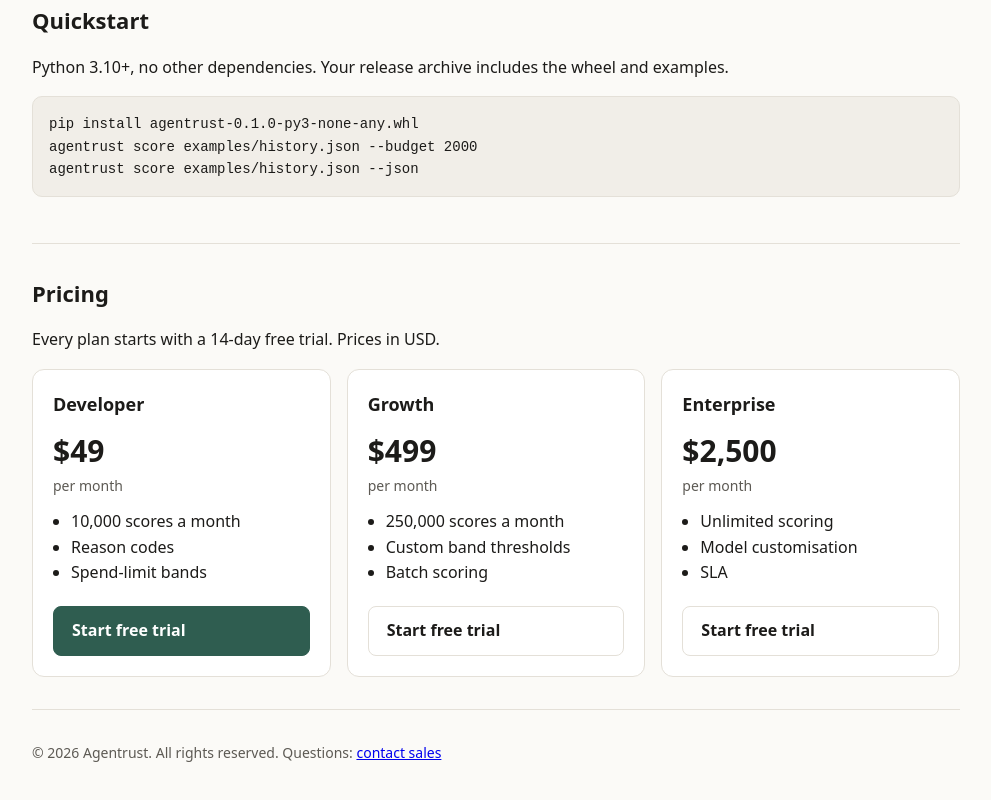
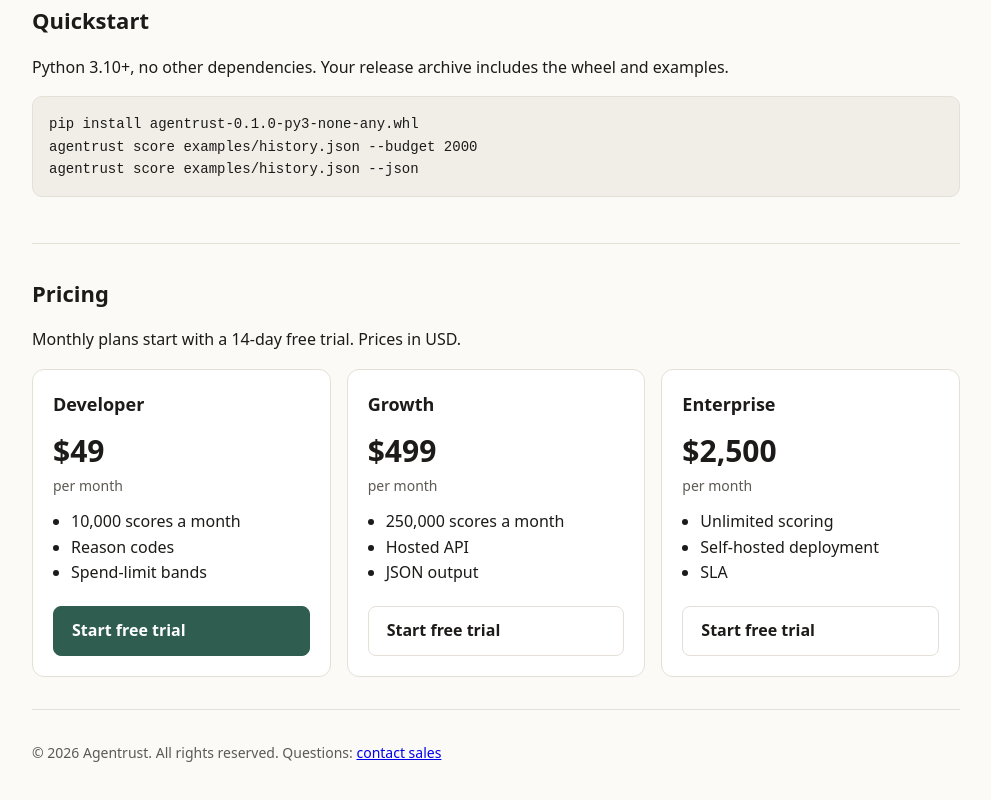
Before and after one commit to eliem08/agentrust, a plain HTML site: page landing/index.html in a window 1280 px wide. Shown: the part 674-1474 px from the top of the page, without its empty margins (144-1135 px from the left). Drawn offline with Linux system fonts and the light colour scheme.

Commit message:
Pricing copy: list only what the software does; trial applies to monthly plans; plan note

```diff
--- a/landing/index.html
+++ b/landing/index.html
@@ -53,7 +53,7 @@ agentrust score examples/history.json --json</code></pre>
   </section>
   <section>
     <h2>Pricing</h2>
-    <p>Every plan starts with a 14-day free trial. Prices in USD.</p>
+    <p>Monthly plans start with a 14-day free trial. Prices in USD.</p>
     <div class="grid">
       <article class="plan">
         <h3>Developer</h3>
@@ -64,13 +64,13 @@ agentrust score examples/history.json --json</code></pre>
       <article class="plan">
         <h3>Growth</h3>
         <p class="price">$499<span>per month</span></p>
-        <ul><li>250,000 scores a month</li><li>Custom band thresholds</li><li>Batch scoring</li></ul>
+        <ul><li>250,000 scores a month</li><li>Hosted API</li><li>JSON output</li></ul>
         <a class="btn" href="https://github.com/eliem08/agentrust/issues/new?title=Agentrust%20Growth&amp;labels=sales">Start free trial</a>
       </article>
       <article class="plan">
         <h3>Enterprise</h3>
         <p class="price">$2,500<span>per month</span></p>
-        <ul><li>Unlimited scoring</li><li>Model customisation</li><li>SLA</li></ul>
+        <ul><li>Unlimited scoring</li><li>Self-hosted deployment</li><li>SLA</li></ul>
         <a class="btn" href="https://github.com/eliem08/agentrust/issues/new?title=Agentrust%20Enterprise&amp;labels=sales">Start free trial</a>
       </article>
     </div>
```
Also changed, not shown: 1 other file.
